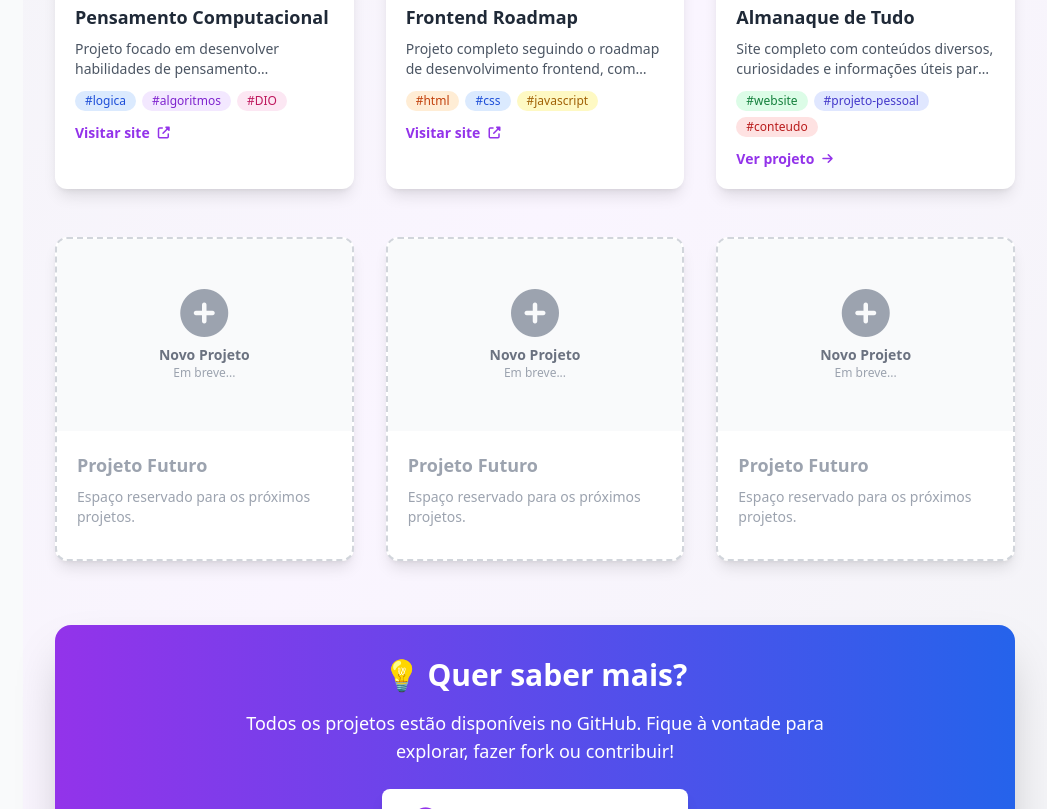
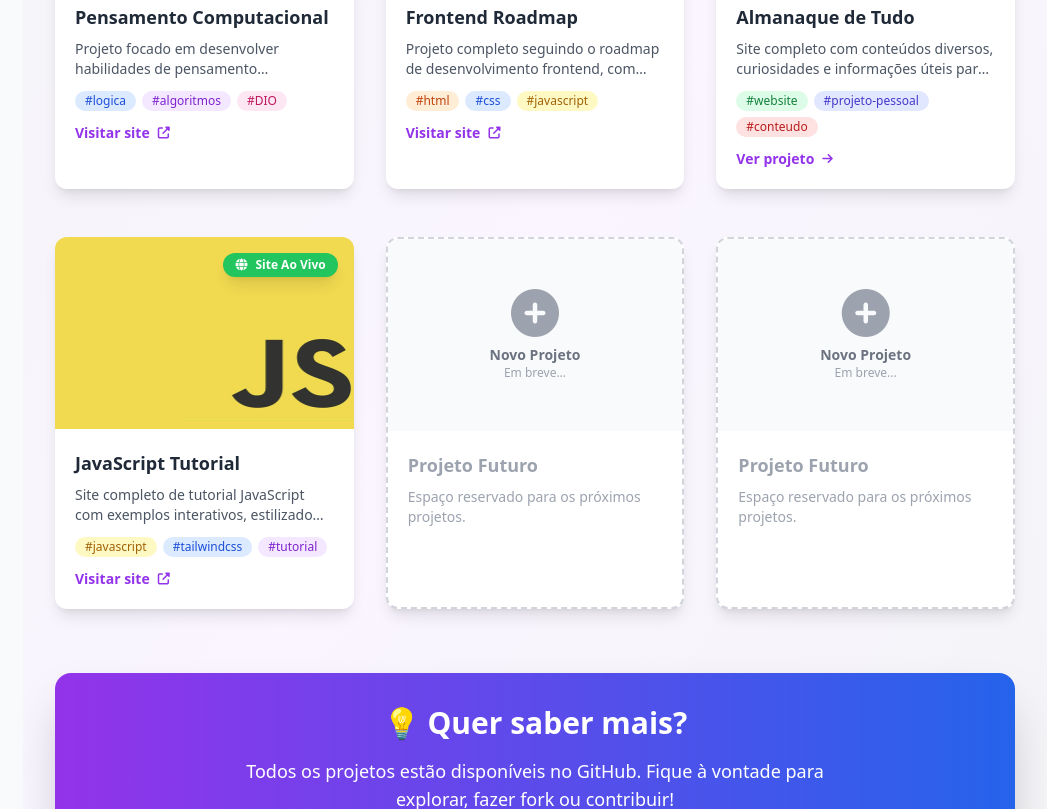
Before and after one commit to JhonnatanLuiz/Meu-Portfolio, a website: page projects.html in a window 1280 px wide. Shown: the part 493-1302 px from the top of the page, without its empty margins (233-1280 px from the left). Drawn offline with Linux system fonts and the light colour scheme.

Commit message:
feat: add JavaScript tutorial card with live site link and image

```diff
--- a/projects.html
+++ b/projects.html
@@ -230,22 +230,54 @@
                     <!-- Segunda Linha - Cards Placeholder -->
                     <div class="grid grid-cols-1 sm:grid-cols-2 lg:grid-cols-3 gap-6 md:gap-8 mb-8 md:mb-12">
 
-                        <!-- ===== CARD PLACEHOLDER 4 (Futuro Projeto) ===== -->
-                        <div class="bg-white rounded-xl shadow-lg overflow-hidden border-2 border-dashed border-gray-300">
-                            <div class="h-48 bg-gray-50 flex items-center justify-center">
-                                <div class="text-center">
-                                    <i class="fas fa-plus-circle text-gray-400 text-5xl mb-2"></i>
-                                    <p class="text-gray-500 font-semibold text-sm">Novo Projeto</p>
-                                    <p class="text-gray-400 text-xs">Em breve...</p>
+                        <!-- ===== CARD 4: Site JavaScript Tutorial ===== -->
+                        <a href="https://jhonnatanluiz.github.io/Site-javascript/index.html"
+                           target="_blank"
+                           class="group bg-white rounded-xl shadow-lg overflow-hidden transform transition-all duration-300 hover:scale-105 hover:shadow-2xl active:scale-95">
+
+                            <!-- Imagem do Card -->
+                            <div class="relative h-48 overflow-hidden bg-gradient-to-br from-yellow-400 to-yellow-500">
+                                <img src="./assets/Advantages-and-Disadvantages-of-JavaScript.jpg"
+                                     alt="JavaScript Tutorial - Logo JS"
+                                     class="w-full h-full object-cover group-hover:scale-110 transition-transform duration-300">
+                                <!-- Overlay no hover -->
+                                <div class="absolute inset-0 bg-black bg-opacity-0 group-hover:bg-opacity-20 transition-all duration-300"></div>
+                                <!-- Badge Site ao Vivo -->
+                                <div class="absolute top-4 right-4 bg-green-500 text-white px-3 py-1 rounded-full text-xs flex items-center gap-2 font-semibold shadow-lg">
+                                    <i class="fas fa-globe"></i>
+                                    <span>Site Ao Vivo</span>
                                 </div>
                             </div>
+
+                            <!-- Conteúdo do Card -->
                             <div class="p-5">
-                                <h3 class="text-lg font-bold text-gray-400 mb-2">Projeto Futuro</h3>
-                                <p class="text-gray-400 text-sm mb-3">
-                                    Espaço reservado para os próximos projetos.
+                                <h3 class="text-lg font-bold text-gray-800 mb-2 group-hover:text-purple-600 transition-colors">
+                                    JavaScript Tutorial
+                                </h3>
+                                <p class="text-gray-600 text-sm mb-3 line-clamp-2">
+                                    Site completo de tutorial JavaScript com exemplos interativos, estilizado com Tailwind CSS. Aprenda JS do básico ao avançado.
                                 </p>
+
+                                <!-- Tags -->
+                                <div class="flex flex-wrap gap-1.5 mb-3">
+                                    <span class="px-2.5 py-0.5 bg-yellow-100 text-yellow-700 rounded-full text-xs font-medium">
+                                        #javascript
+                                    </span>
+                                    <span class="px-2.5 py-0.5 bg-blue-100 text-blue-700 rounded-full text-xs font-medium">
+                                        #tailwindcss
+                                    </span>
+                                    <span class="px-2.5 py-0.5 bg-purple-100 text-purple-700 rounded-full text-xs font-medium">
+                                        #tutorial
+                                    </span>
+                                </div>
+
+                                <!-- Link com ícone -->
+                                <div class="flex items-center text-purple-600 font-semibold text-sm group-hover:translate-x-1 transition-transform">
+                                    <span>Visitar site</span>
+                                    <i class="fas fa-external-link-alt ml-2 text-xs"></i>
+                                </div>
                             </div>
-                        </div>
+                        </a>
 
                         <!-- ===== CARD PLACEHOLDER 5 (Futuro Projeto) ===== -->
                         <div class="bg-white rounded-xl shadow-lg overflow-hidden border-2 border-dashed border-gray-300">
```
Also changed, not shown: assets/Advantages-and-Disadvantages-of-JavaScript.jpg (added).
